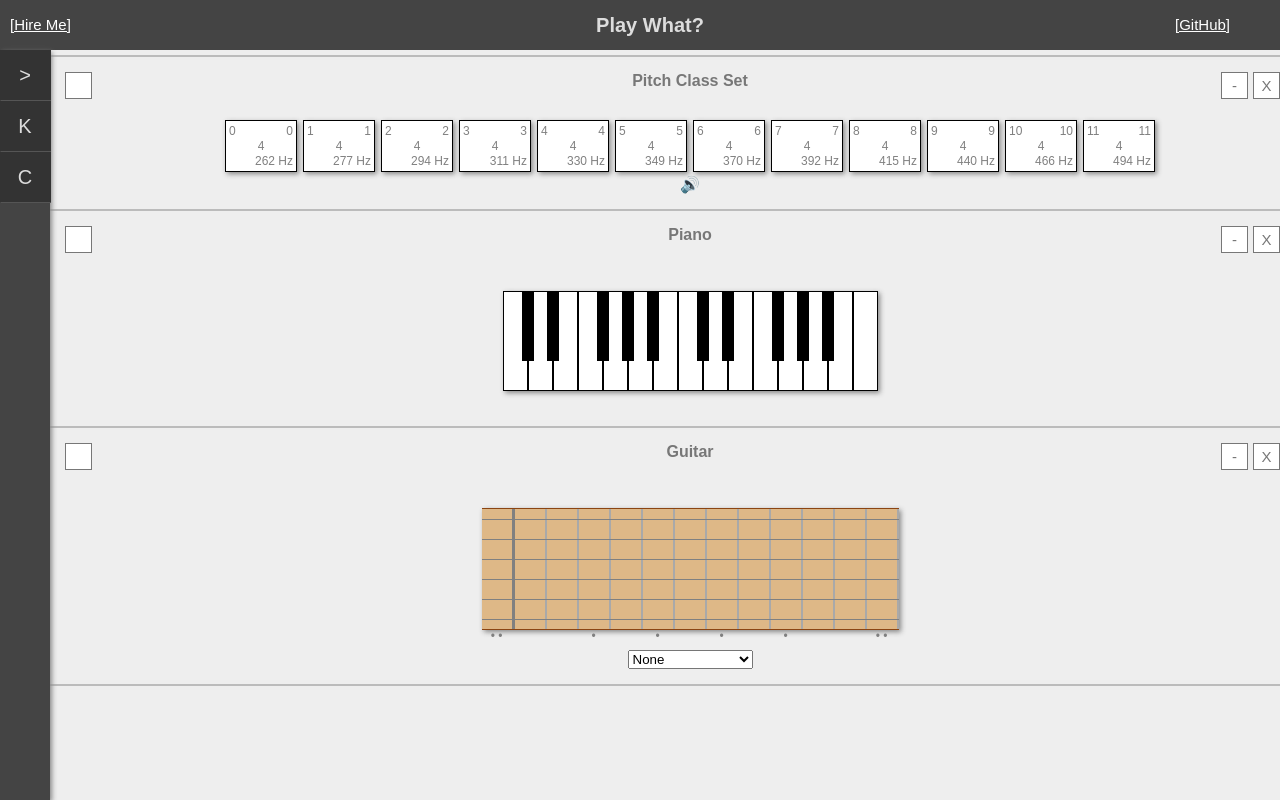
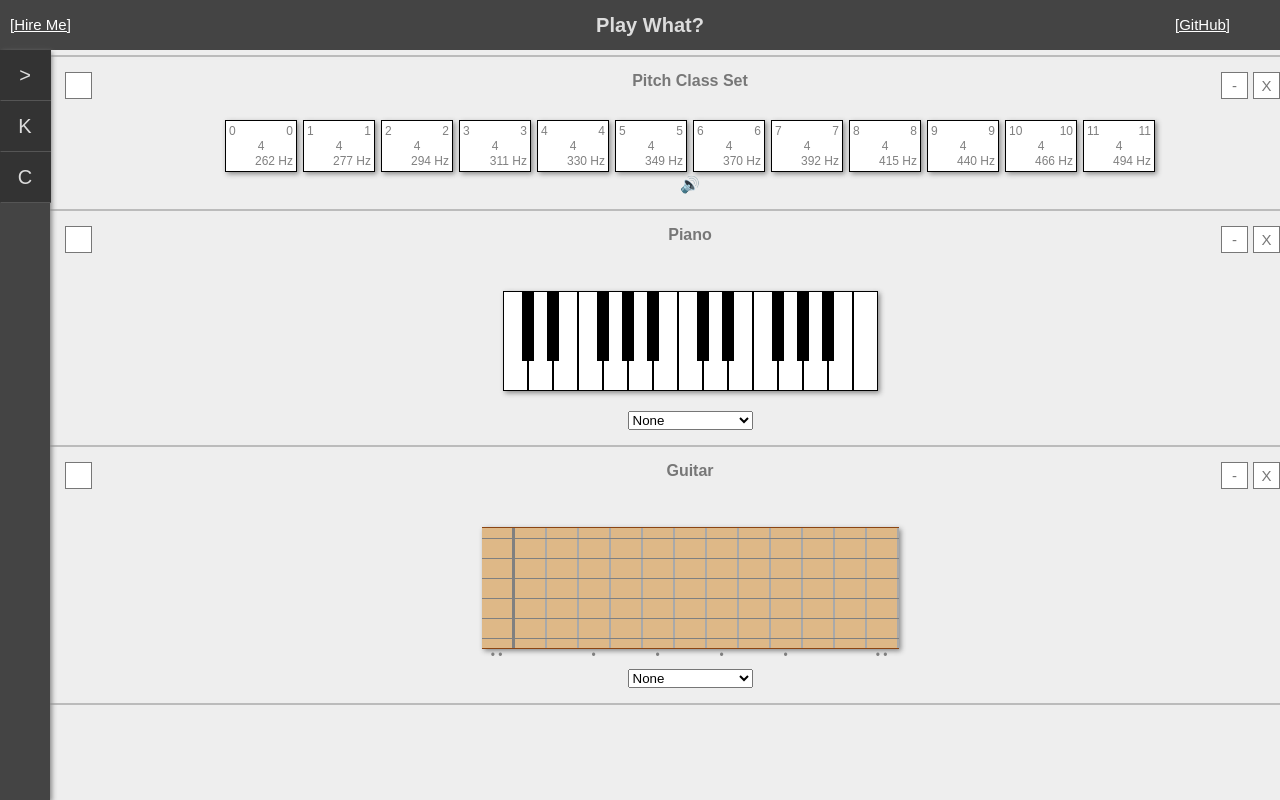
Before and after one commit to dan9418/play-what-beta, a React app: page / in a window 1280 px wide. Shown: the top 800 px of the page. Built offline with nearby package versions, Linux system fonts and the light colour scheme.

Commit message:
Added piano label

```diff
--- a/src/Views/MainView/ViewManager/GuitarView/Guitar.tsx
+++ b/src/Views/MainView/ViewManager/GuitarView/Guitar.tsx
@@ -3,7 +3,7 @@ import "./GuitarView.css";
 import { Note } from "../../../../TheoryCore/TheoryEngine";
 import { GuitarString } from "./GuitarString";
 import { DropdownSelector } from "../Common/DropdownSelector";
-import { GUITAR_NOTE_LABEL_PARAMETER } from "./GuitarParametersConfig";
+import { GUITAR_NOTE_LABEL_PARAMETER } from "./GuitarConfig";
 
 export interface GuitarConfig {
     guitarNoteLabel: string;
--- a/src/Views/MainView/ViewManager/PianoView/Piano.tsx
+++ b/src/Views/MainView/ViewManager/PianoView/Piano.tsx
@@ -1,8 +1,14 @@
 import * as React from "react";
 import "./PianoView.css";
 import { TheoryEngine, Note } from "../../../../TheoryCore/TheoryEngine";
-import { PianoKeyType } from "./PianoCommon";
+import { PianoKeyType } from "./PianoConfig";
 import { PianoKey } from "./PianoKey";
+import { DropdownSelector } from "../Common/DropdownSelector";
+import { NOTE_LABEL_PARAMETER } from "../../../../Parameters/DisplayParameters";
+
+export interface PianoConfig {
+    noteLabel: string;
+}
 
 interface IPianoKey {
     absolutePosition: number;
@@ -14,7 +20,7 @@ type PianoProps = {
     config: any;
 }
 
-export class Piano extends React.Component<PianoProps> {
+export class Piano extends React.Component<PianoProps, PianoConfig> {
     static blackKeyIndices = [0, 2, 4, 5, 7, 9, 11] as any;
     keys: IPianoKey[];
 
@@ -25,6 +31,10 @@ export class Piano extends React.Component<PianoProps> {
         for (let i = 0; i < 25; i++) {
             let type = Piano.blackKeyIndices.includes(i % 12) ? PianoKeyType.White : PianoKeyType.Black;
             this.keys.push({ absolutePosition: i, type: type });
+        }
+
+        this.state = {
+            noteLabel: 'interval'
         }
     }
 
@@ -43,12 +53,25 @@ export class Piano extends React.Component<PianoProps> {
                 key={index}
                 type={key.type}
                 note={this.getNote(index)}
-                config={this.props.config}
+                config={this.state}
             />;
         });
     }
 
+    updateParameter = (property, value) => {
+        let update = {};
+        update[property] = value;
+        this.setState(update);
+    }
+
     render = () => {
-        return <div className='piano'>{this.getPianoKeys()}</div>;
+        return <>
+            <div className='piano'>
+                {this.getPianoKeys()}
+            </div>
+            <div className='piano-config'>
+                <DropdownSelector parameter={NOTE_LABEL_PARAMETER} updateParameter={this.updateParameter} />
+            </div>
+        </>;
     }
 }
--- a/src/Views/MainView/ViewManager/PianoView/PianoKey.tsx
+++ b/src/Views/MainView/ViewManager/PianoView/PianoKey.tsx
@@ -2,15 +2,16 @@ import * as React from "react";
 import "./PianoView.css";
 import "../../../../TheoryCore/TheoryStyles.css";
 import { TheoryEngine, Note } from "../../../../TheoryCore/TheoryEngine";
-import { PianoKeyType } from "./PianoCommon";
+import { PianoKeyType } from "./PianoConfig";
+import { PianoConfig } from "./Piano";
 
 type PianoKeyProps = {
     type: PianoKeyType;
     note: Note;
-    config: any;
+    config: PianoConfig;
 }
 
-export class PianoKey extends React.Component<PianoKeyProps> {
+export class PianoKey extends React.Component<PianoKeyProps, PianoConfig> {
 
     constructor(props) {
         super(props);
@@ -18,7 +19,7 @@ export class PianoKey extends React.Component<PianoKeyProps> {
 
     getLabel = (): string | number => {
         let note = this.props.note;
-        switch (this.props.config) {
+        switch (this.props.config.noteLabel) {
             case 'none':
                 return '';
             case 'name':
```
Also changed, not shown: src/Views/MainView/ViewManager/GuitarView/GuitarConfig.ts (renamed from src/Views/MainView/ViewManager/GuitarView/GuitarParametersConfig.ts), src/Views/MainView/ViewManager/PianoView/PianoConfig.ts (renamed from src/Views/MainView/ViewManager/PianoView/PianoCommon.ts), 1 other file (tests, documents, lock files or other folders).
